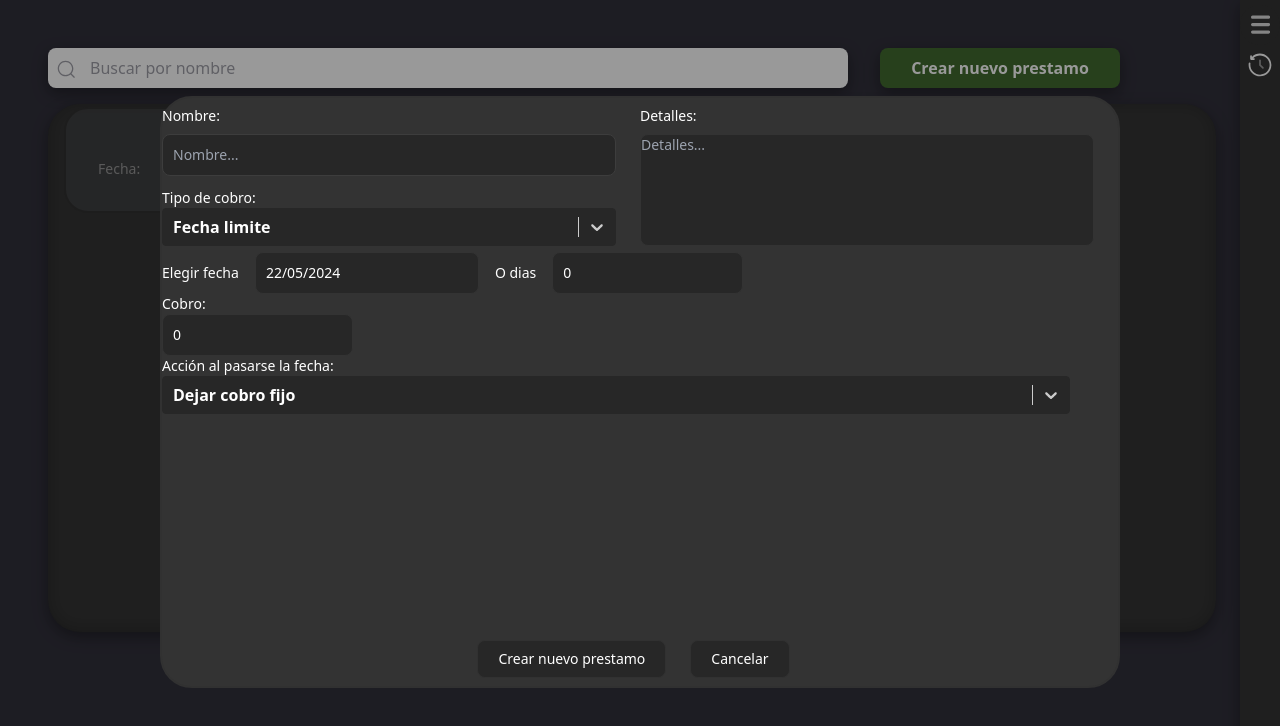
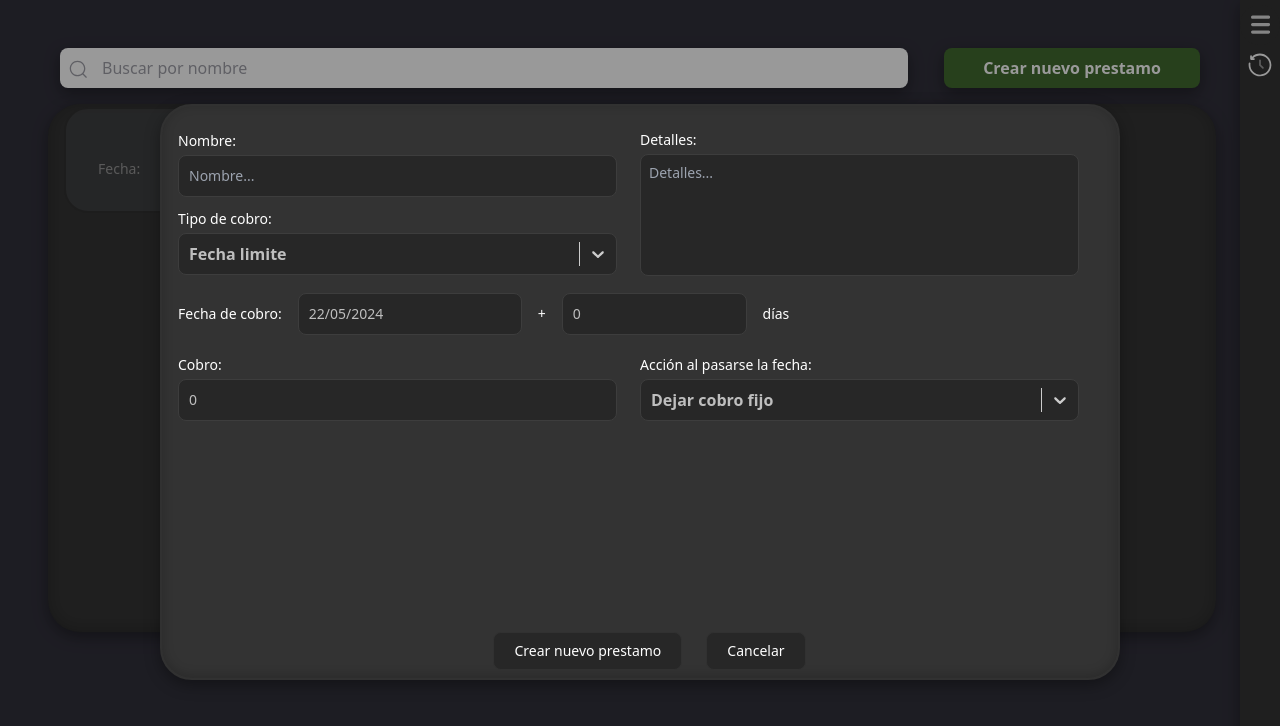
Before and after one commit to gabrieeeell/Prestamos, a React (Vite) app in the folder electron-vite-project/: page / in a window 1280 px wide. Both pictures are taken after a click on the button "Crear nuevo prestamo". Shown: the top 726 px of the page. Built offline with nearby package versions, Linux system fonts and the light colour scheme; no server answers.

Commit message:
Ventana crear nuevo prestamo y ventana confirmar finalización prestamo, terminadas

```diff
--- a/electron-vite-project/src/index.css
+++ b/electron-vite-project/src/index.css
@@ -39,4 +39,14 @@
     border-radius: 2rem;
     border: 0px solid #ffffff;
   }
+  input[type="number"]::-webkit-outer-spin-button,
+  input[type="number"]::-webkit-inner-spin-button {
+    -webkit-appearance: none;
+    margin: 0;
   }
+
+  /* Para Firefox */
+  input[type="number"] {
+    -moz-appearance: textfield;
+  }
+  }
--- a/electron-vite-project/src/main.tsx
+++ b/electron-vite-project/src/main.tsx
@@ -20,7 +20,7 @@ const Buscador = ({ nombreBuscador, cambiarNombreBuscador }: { nombreBuscador: s
   return (
     <>
       <svg className="absolute left-2 top-[0.7rem] fill-[#9e9ea7] w-[1.3rem] h-[1.3rem]" aria-hidden="true" viewBox="0 0 24 24"><g><path d="M21.53 20.47l-3.66-3.66C19.195 15.24 20 13.214 20 11c0-4.97-4.03-9-9-9s-9 4.03-9 9 4.03 9 9 9c2.215 0 4.24-.804 5.808-2.13l3.66 3.66c.147.146.34.22.53.22s.385-.073.53-.22c.295-.293.295-.767.002-1.06zM3.5 11c0-4.135 3.365-7.5 7.5-7.5s7.5 3.365 7.5 7.5-3.365 7.5-7.5 7.5-7.5-3.365-7.5-7.5z"></path></g></svg>
-      <input id="buscador" className='shadow-1 w-[50rem] h-[40px] leading-[28px] px-4 pl-10 border-2 border-transparent rounded-lg outline-none text-[#9594ad] placeholder-[#9e9ea7] focus:outline-none focus:border-[rgba(63,62,63,0.4)] focus:shadow-[0_5px_15px_rgba(17,17,17,0.35)] hover:outline-none hover:border-[rgba(63,62,63,0.4)] hover:shadow-[0_5px_15px_rgba(17,17,17,0.35)] transition duration-300 ease-in-out' value={nombreBuscador} onChange={(event) => cambiarNombreBuscador(event.target.value)} placeholder='Buscar por nombre'></input>
+      <input id="buscador" className='shadow-1 w-[53rem] h-[40px] leading-[28px] px-4 pl-10 border-2 border-transparent rounded-lg outline-none text-[#9594ad] placeholder-[#9e9ea7] focus:outline-none focus:border-[rgba(63,62,63,0.4)] focus:shadow-[0_5px_15px_rgba(17,17,17,0.35)] hover:outline-none hover:border-[rgba(63,62,63,0.4)] hover:shadow-[0_5px_15px_rgba(17,17,17,0.35)] transition duration-300 ease-in-out' value={nombreBuscador} onChange={(event) => cambiarNombreBuscador(event.target.value)} placeholder='Buscar por nombre'></input>
     </>
   )
 };
@@ -88,9 +88,13 @@ const Lista = () => {
     acumulacionPorcentual:number,
     detallesNuevoPrestamo:string
   ){
+    if (detallesNuevoPrestamo == "") {
+      detallesNuevoPrestamo = "-"
+    }
     await axios.post(
       `http://127.0.0.1:8000/insertarMonto/${nombrePrestamo}/${tipoCobro}/${fechaLimitePrestamo}/${diasParaDevolucion}/${cobroFinal}/${opcionCobroFinal}/${cobroInicial}/${cadaCuantosDiasAumenta}/${acumulacionFija}/${acumulacionPorcentual}/${detallesNuevoPrestamo}`)
 
+    setVentanaNuevoPrestamoIsOpen(false)
     obtenerPrestamos()
   }
   async function actualizarPrestamo(index:number, nuevoNombre = "Cambiado") {
@@ -131,11 +135,18 @@ const Lista = () => {
     if (!isOpen) return null;
 
     return (
-      <div id="confirmarFinalizacionPrestamoDiv" className='bg-gray-700'>
-        <h2>Estas seguro de querer finalizar este prestamo?</h2>
-        <button onClick={() => setConfirmarFinalizacionIsOpen(false)}>Cancelar</button>
-        <button onClick={() => borrarPrestamo(index)}>Confirmar</button>
-      </div>
+      <>
+        <div id="fondoNegroVentanaFinalizar" className='absolute w-[100%] h-[100%] bg-black opacity-40'></div>
+        <div id="FinalizarPrestamoDiv" className='bg-[#2c2c2c] shadow-2xl border-[#313131] p-4 border-2 w-[35rem] h-[11rem] rounded-2xl box-border absolute m-auto left-0 right-0 top-0 bottom-4' >
+          <div className='flex flex-col justify-center items-center'>
+            <span className="flex flex-col h-[3.5rem] justify-center items-center mt-3 mb-1 text-base font-medium text-[white]">¿Estas seguro de querer finalizar este prestamo?</span>
+            <div className='flex flex-row justify-center items-center h-[4rem] gap-6'>
+              <button className="w-[6.6rem] text-white border border-[#313131] bg-[#272727] hover:bg-[#2e2e2e] focus:bg-[#303030] font-medium rounded-lg text-sm px-5 py-2 me-2 mb-2" onClick={() => setConfirmarFinalizacionIsOpen(false)}>Cancelar</button>
+              <button className="w-[6.6rem] text-white border border-[#313131] bg-[#272727] hover:bg-[#2e2e2e] focus:bg-[#303030] font-medium rounded-lg text-sm px-5 py-2 me-2 mb-2" onClick={() => borrarPrestamo(index)}>Confirmar</button>
+            </div>
+          </div>
+        </div>
+      </>
     )
   }
 
@@ -144,7 +155,7 @@ const Lista = () => {
   const BotonNuevoPrestamo = () => {
 
     return (
-      <button id='botonNuevoPrestamo' className='shadow-1 justify-center bg-[#406b2e] text-white inline-flex items-center border-0 rounded-lg box-border cursor-pointer font-sans font-semibold text-[1rem] leading-[1rem] w-[15rem] max-w-[480px] min-h-[40px] min-w-0 overflow-hidden px-0 pl-[10px] pr-[10px] ml-8 text-center touch-manipulation transition duration-[0.167s] ease-[cubic-bezier(0.4,0,0.2,1)] select-none -webkit-select-none align-middle mb-4 hover:bg-[#375a28] hover:text-white focus:bg-[#375a28] focus:text-white active:bg-[#2f4d22] active:text-[rgba(255,255,255,0.7)] disabled:cursor-not-allowed disabled:bg-[rgba(0,0,0,0.08)] disabled:text-[rgba(0,0,0,0.3)]' onClick={() => setVentanaNuevoPrestamoIsOpen(true)}>Crear nuevo prestamo</button>
+      <button id='botonNuevoPrestamo' className='shadow-1 justify-center bg-[#406b2e] text-white inline-flex items-center border-0 rounded-lg box-border cursor-pointer font-sans font-semibold text-[1rem] leading-[1rem] w-[16rem] max-w-[480px] min-h-[40px] min-w-0 overflow-hidden px-0 pl-[10px] pr-[10px] ml-9 text-center touch-manipulation transition duration-[0.167s] ease-[cubic-bezier(0.4,0,0.2,1)] select-none -webkit-select-none align-middle mb-4 hover:bg-[#375a28] hover:text-white focus:bg-[#375a28] focus:text-white active:bg-[#2f4d22] active:text-[rgba(255,255,255,0.7)] disabled:cursor-not-allowed disabled:bg-[rgba(0,0,0,0.08)] disabled:text-[rgba(0,0,0,0.3)]' onClick={() => setVentanaNuevoPrestamoIsOpen(true)}>Crear nuevo prestamo</button>
     )
   }
 
@@ -249,19 +260,19 @@ const Lista = () => {
     return (
       <>
         <div id="fondoNegroVentanaNuevoPrestamo" className='absolute w-[100%] h-[100%] bg-black opacity-40'></div>
-        <div id="ventanaNuevoPrestamoDiv" className='bg-[#333333] border-[#313131] border-2 w-[60rem] h-[37rem] rounded-1 absolute m-auto left-0 right-0 top-0 bottom-4'>
+        <div id="ventanaNuevoPrestamoDiv" className='bg-[#333333] shadow-interno border-[#313131] p-4 border-2 w-[60rem] h-[36rem] rounded-1 box-border absolute m-auto left-0 right-0 top-0 bottom-4'>
           <div className='flex flex-row w-[100%]'>
             <div className='flex flex-col w-[50%] justify-center'>
             <div>
-              <label htmlFor='inputNombre' className="block my-2 text-sm font-medium text-[white]">Nombre:</label>
-              <input  defaultValue={nombreNuevoPrestamo} onBlur={(e) => setNombreNuevoPrestamo(e.target.value)} type="text" id="inputNombre" className="text-[#bebebe] w-[95%] bg-[#272727] border border-[#3d3d3d] text-sm rounded-lg  block p-2.5 focus:outline-none focus:border-[#727272] focus:ring-[white]" placeholder="Nombre..." required />
+              <label htmlFor='inputNombre' className="block mt-2 mb-1 text-sm font-medium text-[white]">Nombre:</label>
+              <input  defaultValue={nombreNuevoPrestamo} onBlur={(e) => setNombreNuevoPrestamo(e.target.value)} type="text" id="inputNombre" className="w-[95%] bg-[#272727] border text-sm rounded-lg  block p-2.5 focus:outline-none text-[#bebebe] border-[#3d3d3d] focus:border-[#727272] focus:ring-[white]" placeholder="Nombre..." required />
             </div>
-              <label htmlFor="selectTipoPrestamo" className="mt-3 block text-sm font-medium text-[white]">Tipo de cobro:</label>
+              <label htmlFor="selectTipoPrestamo" className="mt-3 mb-1 block text-sm font-medium text-[white]">Tipo de cobro:</label>
               <Select className='mb-[0.35rem]' id="selectTipoPrestamo" options={opcionesFechaOAcumulativo} styles={colorStyles} onChange={selectFechaLimiteOAcumulativo} defaultValue={{label:fechaLimiteOAcumulativoSelected,value:fechaLimiteOAcumulativoSelected}}/>
             </div>
             <div className='flex flex-col w-[50%] justify-center'>
-              <label htmlFor='detallesInput' className="block my-2 text-sm font-medium text-[white]">Detalles:</label>
-              <textarea id='detallesInput' defaultValue={detallesNuevoPrestamo} onBlur={(e) => setdetallesNuevoPrestamo(e.target.value)} className="h-[7rem] resize-none mb-[0.35rem] w-[95%] text-[white] bg-[#272727] border border-[#333333] text-sm rounded-lg focus:outline-none focus:border-[white] focus:ring-[white]" placeholder='Detalles...'></textarea>
+              <label htmlFor='detallesInput' className="block mt-2 mb-1 text-sm font-medium text-[white]">Detalles:</label>
+              <textarea id='detallesInput' defaultValue={detallesNuevoPrestamo} onBlur={(e) => setdetallesNuevoPrestamo(e.target.value)} className="h-[7.6rem] resize-none p-2 mb-[0.35rem] w-[95%] bg-[#272727] border text-[#bebebe] border-[#3d3d3d] focus:border-[#727272] text-sm box-border rounded-lg focus:outline-none focus:ring-[white]" placeholder='Detalles...'></textarea>
             </div>
 
           </div>
@@ -301,7 +312,7 @@ const Lista = () => {
 
   const [aumentarCobroIsOpen,setAumentarCobroIsOpen] = useState("Dejar cobro fijo");
 
-  const [cobro,setCobro] = useState(Number())
+  const [cobro,setCobro] = useState(Number)
 
   const opcionesFijoOAumentar = [
     {label:"Dejar cobro fijo",value:"Dejar cobro fijo"},
@@ -334,18 +345,23 @@ const Lista = () => {
     return (
       <div id="seccionFechaLimiteSelected" className=''>
         <div className="divFechaLimiteODias">
-          <div className='flex flex-row items-center gap-4'>
-            <label htmlFor="selectFecha" className="block text-sm font-medium text-[white]">Elegir fecha</label>
-            <DatePicker id="selectFecha" className='text-[white] font-normal bg-[#272727] border border-[#333333]  text-sm rounded-lg  block p-2.5 focus:outline-none focus:border-[white] focus:ring-[white]' selected={fechaNuevoPrestamoDate} dateFormat="dd/MM/yyyy" filterDate={filtroDiasPasados} onChange={(date:Date) => separarFechaStringYDate(date)}/>
-            <label htmlFor="inputODias" className="block text-sm font-medium text-[white]">O dias</label>
-            <input  defaultValue={diasParaLaDevolucion} onBlur={(event) => setDiasParaLaDevolucion(Number(event.target.value))} type="text" id="inputODias" className="text-[white] w-[20%] bg-[#272727] border border-[#333333] text-sm rounded-lg  block p-2.5 focus:outline-none focus:border-[white] focus:ring-[white]" placeholder="Días"  />
+          <div className='flex flex-row items-center gap-4 mt-3'>
+            <label htmlFor="selectFecha" className="block text-sm font-medium text-[white]">Fecha de cobro:</label>
+            <DatePicker id="selectFecha" className='font-normal bg-[#272727] border text-sm rounded-lg  block p-2.5 focus:outline-none text-[#bebebe] border-[#3d3d3d] focus:border-[#727272] focus:ring-[white]' selected={fechaNuevoPrestamoDate} dateFormat="dd/MM/yyyy" filterDate={filtroDiasPasados} onChange={(date:Date) => separarFechaStringYDate(date)}/>
+            <label htmlFor="inputODias" className="block text-sm font-medium text-[white]">+</label>
+            <input  defaultValue={diasParaLaDevolucion} onBlur={(event) => setDiasParaLaDevolucion(Number(event.target.value))} type="number" id="inputODias" className="w-[20%] bg-[#272727] border text-[#bebebe] border-[#3d3d3d] focus:border-[#727272] text-sm rounded-lg  block p-2.5 focus:outline-none focus:ring-[white]" placeholder="Días"  />
+            <label htmlFor="inputODias" className="block text-sm font-medium text-[white]">días</label>
           </div>
-          <div>
-            <label htmlFor="inputCobro" className="block text-sm font-medium text-[white]">Cobro: </label>
-            <input  defaultValue={cobro} onBlur={(event) => setCobro(Number(event.target.value))} type="text" id="inputCobro" className="text-[white] w-[20%] bg-[#272727] border border-[#333333] text-sm rounded-lg  block p-2.5 focus:outline-none focus:border-[white] focus:ring-[white]" placeholder="" />
+          <div className='flex flex-row w-[100%] mt-5'>
+            <div className='flex flex-col w-[50%]'>
+              <label htmlFor="inputCobro" className="block text-sm mb-1 font-medium text-[white]">Cobro: </label>
+              <input type="number" defaultValue={cobro} onBlur={(event) => setCobro(Number(event.target.value))} id="inputCobro" className="w-[95%] bg-[#272727] border text-sm rounded-lg  block p-2.5 focus:outline-none text-[#bebebe] border-[#3d3d3d] focus:border-[#727272] focus:ring-[white]" placeholder="" />
+            </div>
+            <div className='flex flex-col w-[50%]'>
+              <label htmlFor='selectOpcionAlPasarse' className="block mb-1 text-sm font-medium text-[white]">Acción al pasarse la fecha:</label>
+              <Select id='selectOpcionAlPasarse' options={opcionesFijoOAumentar} onChange={(event) => selectFijoOAumentar(event)} styles={colorStyles} defaultValue={{label:aumentarCobroIsOpen,value:aumentarCobroIsOpen}}/>
+            </div>
           </div>
-          <label htmlFor='selectOpcionAlPasarse' className="block text-sm font-medium text-[white]">Acción al pasarse la fecha:</label>
-          <Select id='selectOpcionAlPasarse' options={opcionesFijoOAumentar} onChange={(event) => selectFijoOAumentar(event)} styles={colorStyles} defaultValue={{label:aumentarCobroIsOpen,value:aumentarCobroIsOpen}}/>
           <DivAumentoCobro aumentarCobroIsOpen = {aumentarCobroIsOpen}/>
         </div>
       </div>
@@ -354,34 +370,21 @@ const Lista = () => {
 
   //State para guardar el cobro inicial
 
-  const [cobroInicial, setCobroInicial] = useState(0)
+  const [cobroInicial, setCobroInicial] = useState(Number)
 
   // Veo que se selecciono en fechaLimiteOAcumulativoSelected para ver si tengo que ver un cobro inicial o no (en excalidraw es claro)
 
   const CobroInicial = ({cobroInicialIsOpen = "Fecha limite"}) => {
     if (cobroInicialIsOpen == "Fecha limite") return null;
-
     return (
 
       <div>
-          <label htmlFor='inputCobroInicial' className="block my-2 text-sm font-medium text-[white]">Cobro inicial:</label>
-          <input id='inputCobroInicial' defaultValue={cobroInicial} onBlur={(event) => setCobroInicial(Number(event.target.value))} type="text" className="text-[white] w-[95%] bg-[#272727] border border-[#333333] text-sm rounded-lg  block p-2.5 focus:outline-none focus:border-[white] focus:ring-[white]" placeholder=""/>
+          <label htmlFor='inputCobroInicial' className="block mt-2 mb-1 text-sm font-medium text-[white]">Cobro inicial:</label>
+          <input id='inputCobroInicial' defaultValue={cobroInicial} onBlur={(event) => setCobroInicial(Number(event.target.value))} type="number" className="w-[95%] bg-[#272727] border text-sm rounded-lg  block p-2.5 focus:outline-none text-[#bebebe] border-[#3d3d3d] focus:border-[#727272] focus:ring-[white]" placeholder=""/>
       </div>
     )
   }
 
-  //Div fecha Limite (la función verifica si el prestamo tiene alguna fecha limite que mostrar)
-/*
-  const DivFechaLimite = ({fechaLimiteOGuion}: { fechaLimiteOGuion: string }) => {
-    if (fechaLimiteOGuion == '"-"') {
-      return null
-    } else {
-      return (
-        <div id="divFechaLimite" className='bg-[#585858] h-1/4 rounded-r-full pr-4 mt-1 pl-5 text-white rounded-lg w-60 font-sans font-semibold shadow-1'>Fecha limite:{fechaLimiteOGuion}</div>
-      )
-    }
-  }
-*/
   //State que guarda: cada cuantos dias aumentar el cobro, el aumento fijo
 
   const [cadaCuantosDias,setCadaCuantosDias] = useState(1)
@@ -398,18 +401,18 @@ const Lista = () => {
         <div className='flex flex-row w-[100%]'>
           <div className='flex flex-col w-[50%]'>
             <div className=''>
-                <label htmlFor='inputAumentoPorcentual' className="block my-2 text-sm font-medium text-[white]">Aumento porcentual:  %</label>
-                <input id='inputAumentoPorcentual' defaultValue={aumentoPorcentual} onBlur={(event) => setAumentoPorcentual(Number(event.target.value))} type="text" className="text-[white] w-[95%] bg-[#272727] border border-[#333333] text-sm rounded-lg  block p-2.5 focus:outline-none focus:border-[white] focus:ring-[white]" placeholder=""/>
+                <label htmlFor='inputAumentoPorcentual' className="block mt-2 mb-1 text-sm font-medium text-[white]">Aumento porcentual:  %</label>
+                <input id='inputAumentoPorcentual' defaultValue={aumentoPorcentual} onBlur={(event) => setAumentoPorcentual(Number(event.target.value))} type="number" className="w-[95%] bg-[#272727] border text-sm rounded-lg  block p-2.5 focus:outline-none text-[#bebebe] border-[#3d3d3d] focus:border-[#727272] focus:ring-[white]" placeholder=""/>
             </div>
             <div>
-                  <label htmlFor='inputCadaCuantosDias' className="block my-2 text-sm font-medium text-[white]">Cada cuantos días:</label>
-                  <input id='inputCadaCuantosDias' defaultValue={cadaCuantosDias} onBlur={(event) => setCadaCuantosDias(Number(event.target.value))} type="text" className="text-[white] w-[95%] bg-[#272727] border border-[#333333] text-sm rounded-lg  block p-2.5 focus:outline-none focus:border-[white] focus:ring-[white]" placeholder=""/>
+                  <label htmlFor='inputCadaCuantosDias' className="block mt-2 mb-1 text-sm font-medium text-[white]">Cada cuantos días:</label>
+                  <input id='inputCadaCuantosDias' defaultValue={cadaCuantosDias} onBlur={(event) => setCadaCuantosDias(Number(event.target.value))} type="number" className="w-[95%] bg-[#272727] border text-sm rounded-lg  block p-2.5 focus:outline-none text-[#bebebe] border-[#3d3d3d] focus:border-[#727272] focus:ring-[white]" placeholder=""/>
             </div>
           </div>
           <div className='flex flex-col w-[50%]'>
             <div className=''>
-                <label htmlFor='inputAumentoFijo' className="block my-2 text-sm font-medium text-[white]">Aumento fijo:</label>
-                <input id='inputAumentoFijo' defaultValue={aumentoFijo} onBlur={(event) => setAumentoFijo(Number(event.target.value))} type="text" className="text-[white] w-[95%] bg-[#272727] border border-[#333333] text-sm rounded-lg  block p-2.5 focus:outline-none focus:border-[white] focus:ring-[white]" placeholder=""/>
+                <label htmlFor='inputAumentoFijo' className="block mt-2 mb-1 text-sm font-medium text-[white]">Aumento fijo:</label>
+                <input id='inputAumentoFijo' defaultValue={aumentoFijo} onBlur={(event) => setAumentoFijo(Number(event.target.value))} type="number" className="w-[95%] bg-[#272727] border text-sm rounded-lg  block p-2.5 focus:outline-none text-[#bebebe] border-[#3d3d3d] focus:border-[#727272] focus:ring-[white]" placeholder=""/>
             </div>
             <CobroInicial cobroInicialIsOpen = {fechaLimiteOAcumulativoSelected}/>
           </div>
@@ -427,8 +430,8 @@ const Lista = () => {
 
   return (
     <>
-    <div id="divPrincipal" className='flex flex-col w-[80rem] duration-500 left-0 m-12'>
-      <div className='flex flex-row relative'>
+    <div id="divPrincipal" className='flex flex-col w-[80rem] duration-500 m-12'>
+      <div className='flex flex-row relative ml-3'>
         <Buscador nombreBuscador={nombreBuscador} cambiarNombreBuscador={cambiarNombreBuscador}/>
         <BotonNuevoPrestamo/>
       </div>
--- a/electron-vite-project/src/styles/select.tsx
+++ b/electron-vite-project/src/styles/select.tsx
@@ -3,35 +3,40 @@ export const colorStyles = {
         ...styles,
         width: '95%',
         marginTop: 0,
+        borderRadius:"0.6rem"
       }),
     control:(style: any,state: any) => ({
         ...style,
         background: "#272727",
         width: "95%",
+        height: "2.6rem",
         ...style,
-        borderColor: state.isFocused ? "#272727" : "#272727",
+        borderColor: state.isFocused ? "#727272" : "#3d3d3d",
         boxShadow: state.isFocused ? '0 0 0 0px #272727' : style.boxShadow,
         '&:hover': {
-            borderColor: state.isFocused ? "#272727" : "#272727",
-    }
+            borderColor: state.isFocused ? "#727272" : "#3d3d3d",
+    },
+    borderRadius: "0.5rem"
 
     }),
     singleValue: (styles: any) => ({
         ...styles,
-        color:"#fff",
+        color:"#bebebe",
         fontWeight: 600,
+
     }),
     menuList: (styles: any) => ({
         ...styles,
-        color:"#fff",
+        color:"#bebebe",
         fontWeight: 400,
         padding: 0,
+        borderRadius: "0.4rem"
     }),
     option: (styles: any,state:any,) => ({
         ...styles,
         background: "#272727",
         backgroundColor: state.isFocused ? '#313131' : '#272727',
-        color: '#fff',
+        color: '#bebebe',
         '&:hover': {
             backgroundColor: state.isFocused ? '#313131' : "#272727",
     }
```
